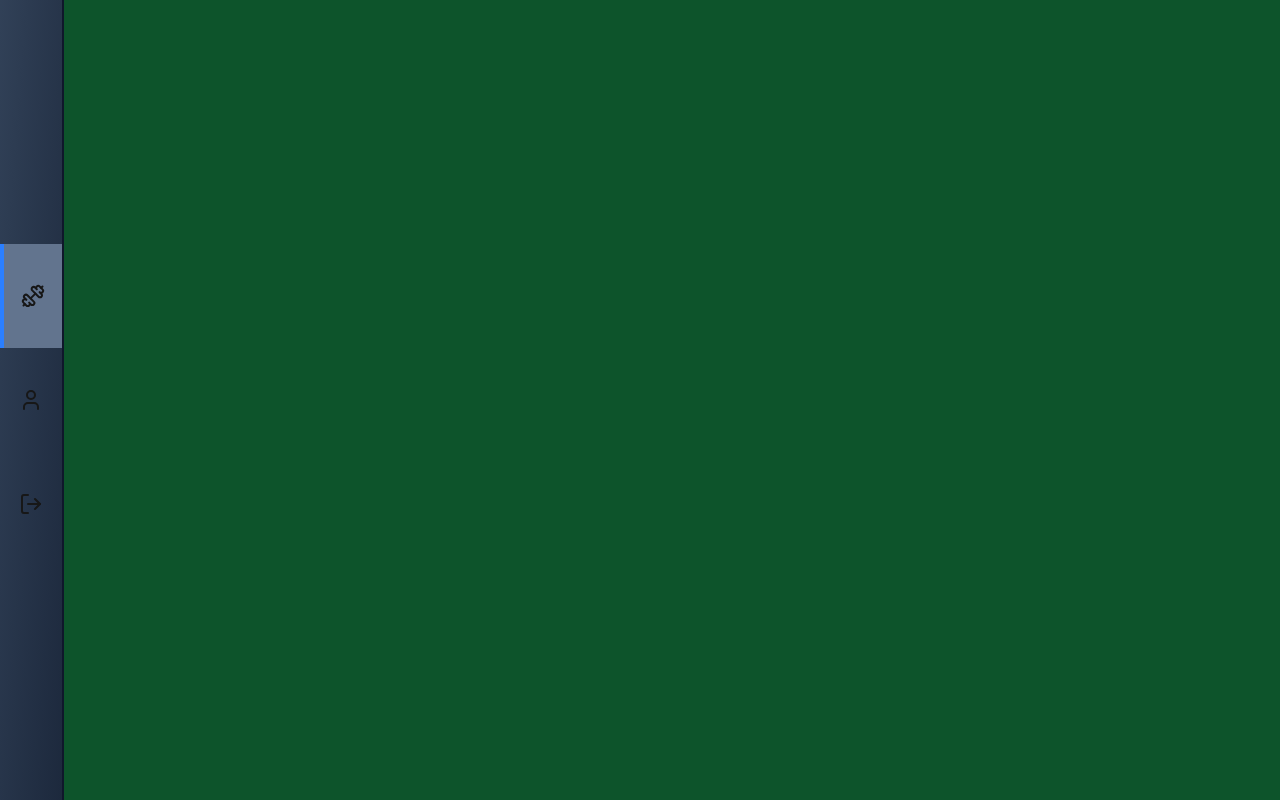
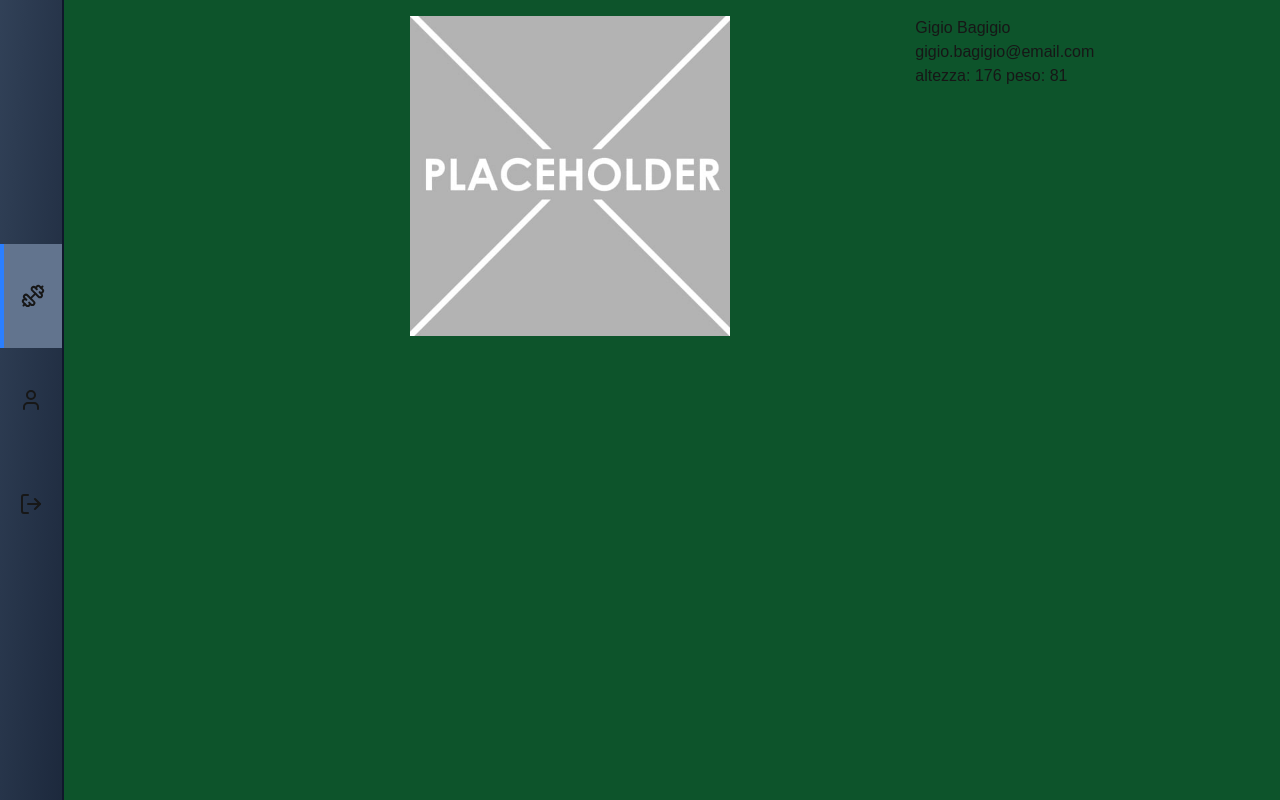
Before and after one commit to federicodececco/EasyGym, a Next.js app: page /user in a window 1280 px wide. Built offline with nearby package versions, Linux system fonts and the light colour scheme.

Commit message:
feat:added minimial layout to userpage

```diff
--- a/src/app/(dashboard)/user/page.tsx
+++ b/src/app/(dashboard)/user/page.tsx
@@ -1,18 +1,50 @@
+import { FatMass, LeanMass } from "@/util/Classes";
+
 const fakeUser = {
   id: 1,
   name: "Gigio",
-  surname: "bagigio",
+  surname: "Bagigio",
   email: "gigio.bagigio@email.com",
   height: 176,
   weight: 81,
   imageUrl: "",
 };
-const leanMassArray = [];
+const leanMassArray = [
+  new LeanMass("1", "lm1", "2025-01-15", 75.5, 60.4),
+  new LeanMass("1", "lm2", "2025-02-15", 76.2, 61.0),
+  new LeanMass("1", "lm3", "2025-03-15", 77.0, 61.6),
+  new LeanMass("1", "lm4", "2025-04-15", 77.8, 62.2),
+  new LeanMass("1", "lm5", "2025-05-15", 78.5, 62.8),
+];
+
+const fatMassArray = [
+  new FatMass("1", "fm1", "2025-01-15", 24.5, 19.6),
+  new FatMass("1", "fm2", "2025-02-15", 23.8, 19.0),
+  new FatMass("1", "fm3", "2025-03-15", 23.0, 18.4),
+  new FatMass("1", "fm4", "2025-04-15", 22.2, 17.8),
+  new FatMass("1", "fm5", "2025-05-15", 21.5, 17.2),
+];
 
 export default function UserDashboard() {
   return (
     <>
-      <section className="h-screen bg-green-900"></section>
+      <section className="h-screen bg-green-900 pl-40 pt-4">
+        <div>
+          {/* infos */}
+          <div className="flex justify-evenly">
+            <div>
+              <img src="./placeholder.jpg" className="w-80" alt="" />
+            </div>
+            <div className="">
+              <div>{`${fakeUser.name} ${fakeUser.surname}`}</div>
+              <div>{`${fakeUser.email}`}</div>
+              <div>{`altezza: ${fakeUser.height} peso: ${fakeUser.weight}`}</div>
+            </div>
+          </div>
+          {/* graphs */}
+          <div></div>
+        </div>
+      </section>
     </>
   );
 }
```
Also changed, not shown: public/placeholder.jpg (added).
